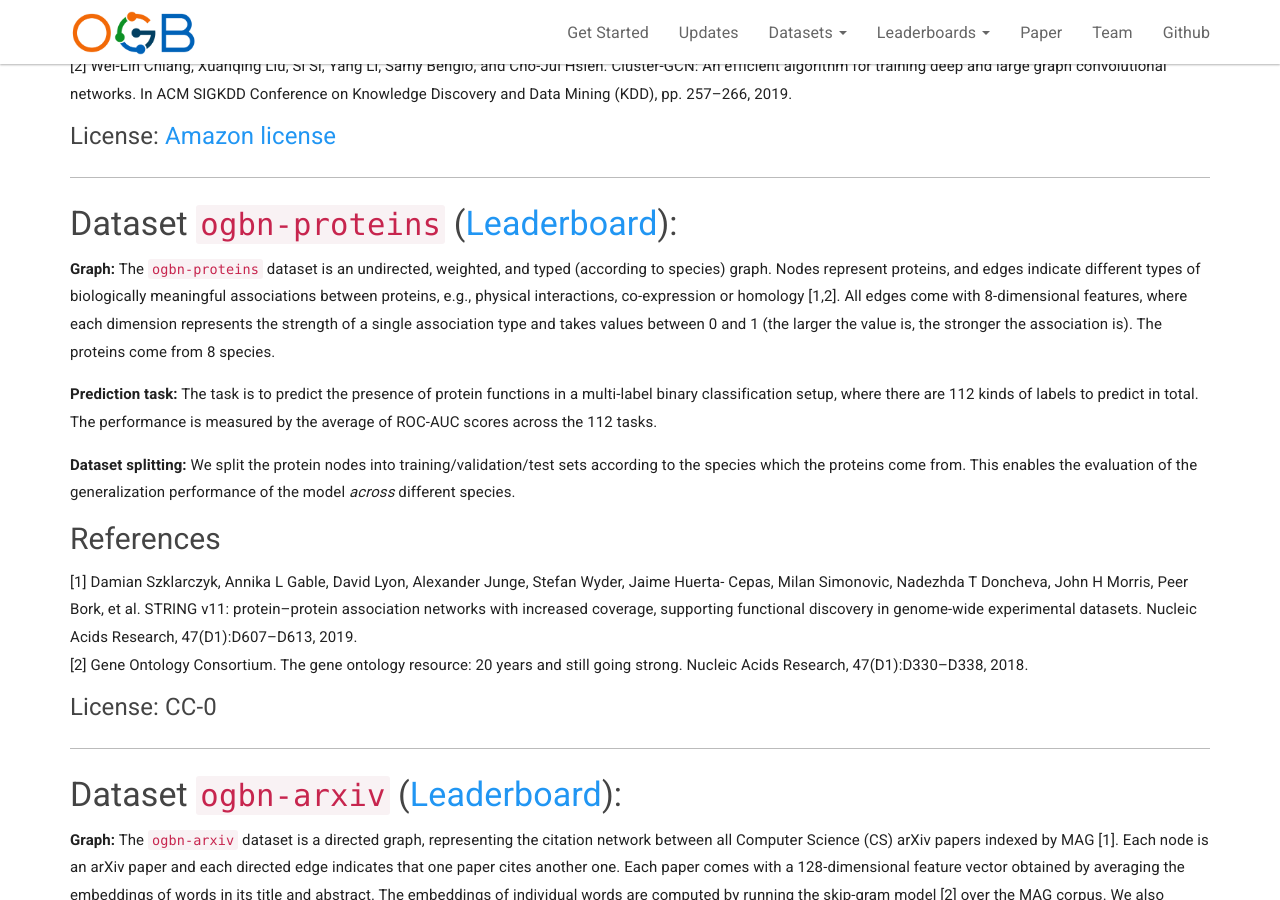
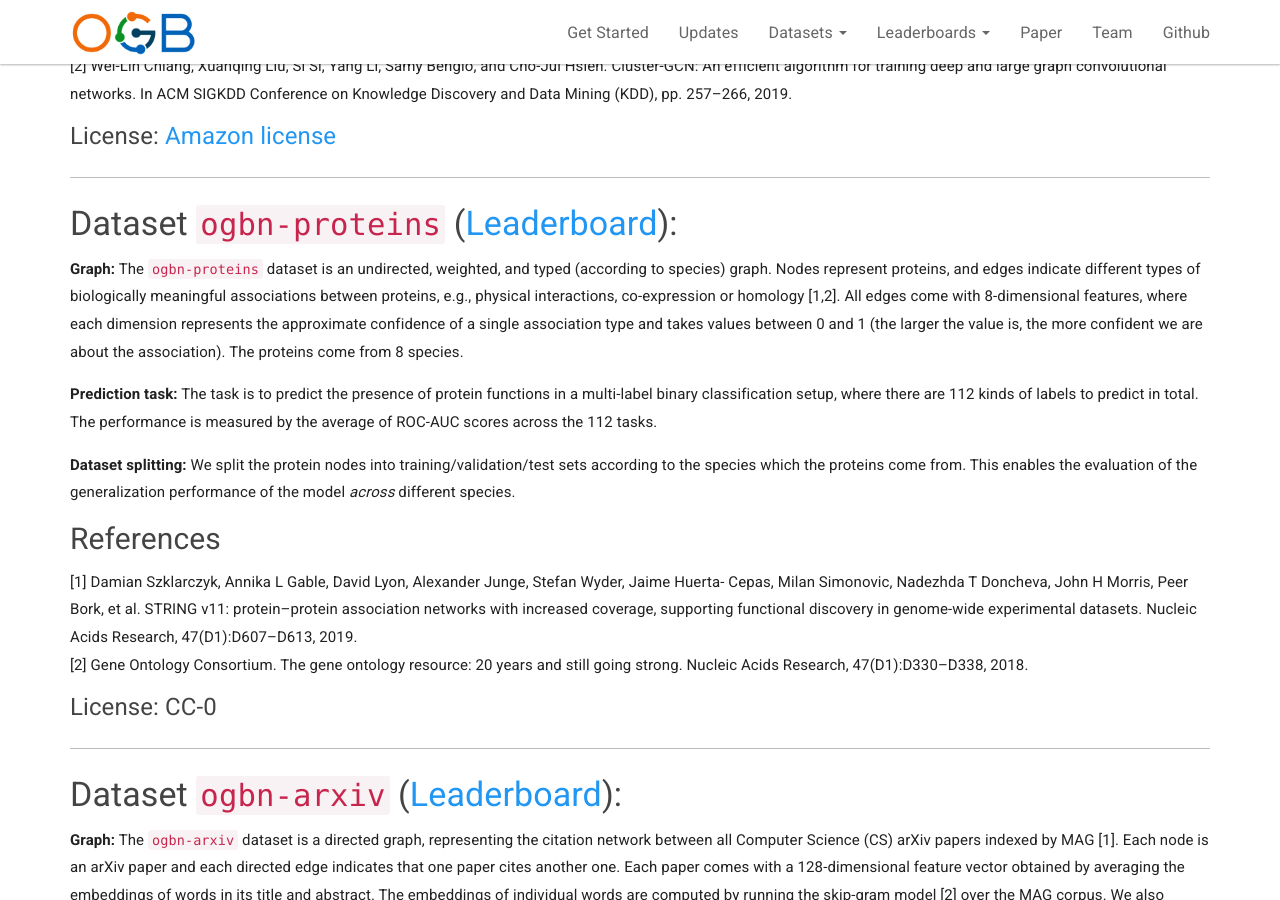
Before and after one commit to snap-stanford/ogb-web, a Jekyll site: the page built from _docs/datasets/nodeprop.md, in a window 1280 px wide and 900 px high, scrolled down 1261 px. Built offline with Jekyll 4.4.1, drawn with Linux system fonts in a browser that asks for light colours.

Commit message:
correct bio desc

```diff
--- a/_docs/datasets/nodeprop.md
+++ b/_docs/datasets/nodeprop.md
@@ -52,7 +52,7 @@ Specifically, we sort the products according to their sales ranking and use the
 
 ### Dataset `ogbn-proteins` ([Leaderboard](../leader_nodeprop/#ogbn-proteins)):
 
-**Graph:** The `ogbn-proteins` dataset is an undirected, weighted, and typed (according to species) graph. Nodes represent proteins, and edges indicate different types of biologically meaningful associations between proteins, e.g., physical interactions, co-expression or homology [1,2]. All edges come with 8-dimensional features, where each dimension represents the strength of a single association type and takes values between 0 and 1 (the larger the value is, the stronger the association is). The proteins come from 8 species.
+**Graph:** The `ogbn-proteins` dataset is an undirected, weighted, and typed (according to species) graph. Nodes represent proteins, and edges indicate different types of biologically meaningful associations between proteins, e.g., physical interactions, co-expression or homology [1,2]. All edges come with 8-dimensional features, where each dimension represents the approximate confidence of a single association type and takes values between 0 and 1 (the larger the value is, the more confident we are about the association). The proteins come from 8 species.
 
 **Prediction task:** The task is to predict the presence of protein functions in a multi-label binary classification setup, where there are 112 kinds of labels to predict in total. The performance is measured by the average of ROC-AUC scores across the 112 tasks.
 
```
